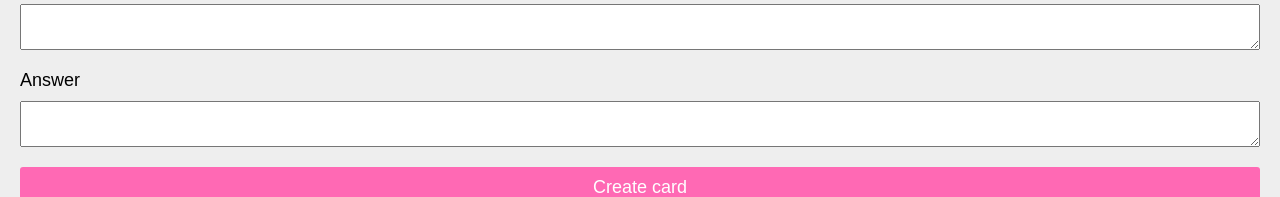
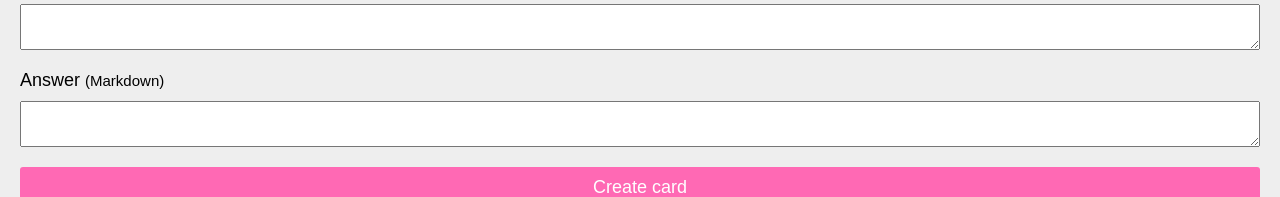
Before and after one commit to katklat/flashcards, a React (Create React App) app: page /settings in a window 1280 px wide. Shown: the part 173-370 px from the top of the page. Built offline with nearby package versions, Linux system fonts and the light colour scheme; no server answers.

Commit message:
Organize code, add markdown preview in Settings

```diff
--- a/src/Markdown.js
+++ /dev/null
@@ -1,7 +0,0 @@
-import MarkdownIt from 'markdown-it'
-import React from 'react'
-
-const md = new MarkdownIt()
-export default function Markdown({ children }) {
-  return <div dangerouslySetInnerHTML={{ __html: md.render(children) }}></div>
-}
--- a/src/App.js
+++ b/src/app/App.js
@@ -1,10 +1,10 @@
 import React, { useEffect, useState } from 'react'
 import { BrowserRouter as Router, Route, Switch } from 'react-router-dom'
 import styled from 'styled-components/macro'
-import CardPage from './CardPage'
+import CardPage from '../cards/CardPage'
 import Navigation from './Navigation'
-import { getCards, patchCard, postCard } from './services'
-import SettingsPage from './SettingsPage'
+import { getCards, patchCard, postCard } from '../cards/services'
+import SettingsPage from '../settings/SettingsPage'
 
 export default function App() {
   const [cards, setCards] = useState([])
--- a/src/Card.js
+++ b/src/cards/Card.js
@@ -1,6 +1,6 @@
 import React, { useState } from 'react'
 import styled from 'styled-components/macro'
-import Markdown from './Markdown'
+import Markdown from '../common/Markdown'
 
 export default function Card({ title, question, answer, isBookmarked, onBookmarkClick }) {
   const [isAnswerVisible, setIsAnswerVisible] = useState(false)
--- a/src/CardPage.js
+++ b/src/cards/CardPage.js
@@ -1,7 +1,7 @@
 import React from 'react'
 import styled from 'styled-components/macro'
 import Card from './Card'
-import Page from './Page'
+import Page from '../common/Page'
 
 export default function CardPage({ cards, title, onBookmarkClick }) {
   return (
@@ -20,5 +20,5 @@ const Scroller = styled.div`
   gap: 20px;
   overflow-y: auto;
   scroll-behavior: smooth;
-  padding: 20px;
+  padding: 20px 10px;
 `
--- /dev/null
+++ b/src/common/Markdown.js
@@ -0,0 +1,13 @@
+import MarkdownIt from 'markdown-it'
+import React from 'react'
+import styled from 'styled-components/macro'
+
+const md = new MarkdownIt()
+export default function Markdown({ children, font = 'serif' }) {
+  return <DivStyled {...{ font }} dangerouslySetInnerHTML={{ __html: md.render(children) }}></DivStyled>
+}
+
+const DivStyled = styled.div`
+  font-family: ${({ font }) => font};
+  word-break: break-word;
+`
--- a/src/index.js
+++ b/src/index.js
@@ -1,7 +1,7 @@
 import React from 'react'
 import ReactDOM from 'react-dom'
-import App from './App'
-import GlobalStyles from './GlobalStyles'
+import App from './app/App'
+import GlobalStyles from './common/GlobalStyles'
 import * as serviceWorker from './serviceWorker'
 
 const rootElement = document.getElementById('root')
--- a/src/SettingsPage.js
+++ b/src/settings/SettingsPage.js
@@ -1,8 +1,11 @@
-import React from 'react'
+import React, { useState } from 'react'
 import styled from 'styled-components/macro'
-import Page from './Page'
+import Page from '../common/Page'
+import Markdown from '../common/Markdown'
 
 export default function SettingsPage({ onSubmit, title }) {
+  const [answer, setAnswer] = useState('')
+
   function handleSubmit(event) {
     event.preventDefault()
     const form = event.target
@@ -12,6 +15,16 @@ export default function SettingsPage({ onSubmit, title }) {
     form.reset()
     form.title.focus()
   }
+
+  const Answer = () => (
+    <section css="color: #333">
+      <small>
+        <em>Preview:</em>
+      </small>
+      <br />
+      <Markdown>{answer}</Markdown>
+    </section>
+  )
 
   return (
     <Page title={title}>
@@ -25,9 +38,12 @@ export default function SettingsPage({ onSubmit, title }) {
           <textarea name="question" />
         </LabelStyled>
         <LabelStyled>
-          Answer
-          <textarea name="answer" />
+          <div>
+            Answer <small>(Markdown)</small>
+          </div>
+          <textarea name="answer" onChange={event => setAnswer(event.target.value)} />
         </LabelStyled>
+        {answer && <Answer />}
         <ButtonStyled>Create card</ButtonStyled>
       </FormStyled>
     </Page>
```
Also changed, not shown: src/app/Navigation.js (renamed from src/Navigation.js), src/cards/services.js (renamed from src/services.js), src/common/GlobalStyles.js (renamed from src/GlobalStyles.js), src/common/Page.js (renamed from src/Page.js), 1 other file (tests, documents, lock files or other folders).
